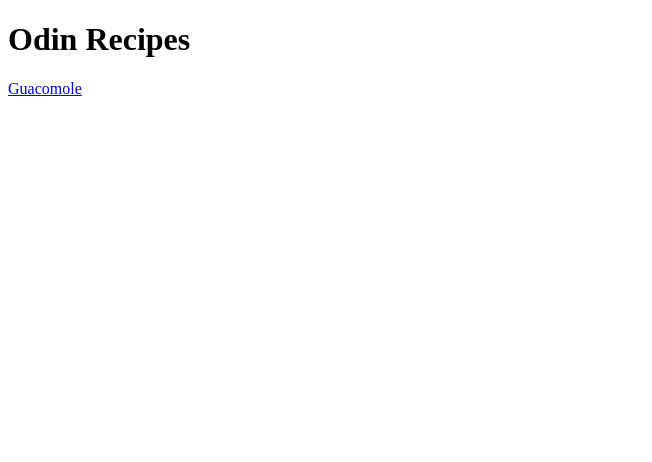
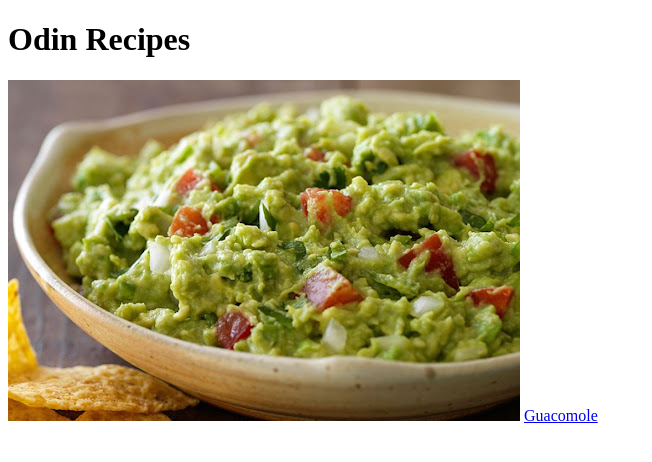
Before and after one commit to xeanfun/odin-recipes, a plain HTML site: page index.html in a window 1280 px wide. Shown: the whole page, without its empty margins (0-652 px from the left). Drawn offline with Linux system fonts and the light colour scheme.

Commit message:
An image is added.

```diff
--- a/index.html
+++ b/index.html
@@ -8,6 +8,8 @@
 </head>
 <body>
     <h1>Odin Recipes</h1>
+    <img src="guacamole.jpg">
+
     <a href="https://www.allrecipes.com/recipe/14231/guacamole/">Guacomole</a>
 </body>
 </html>
```
Also changed, not shown: guacamole.jpg (added).
